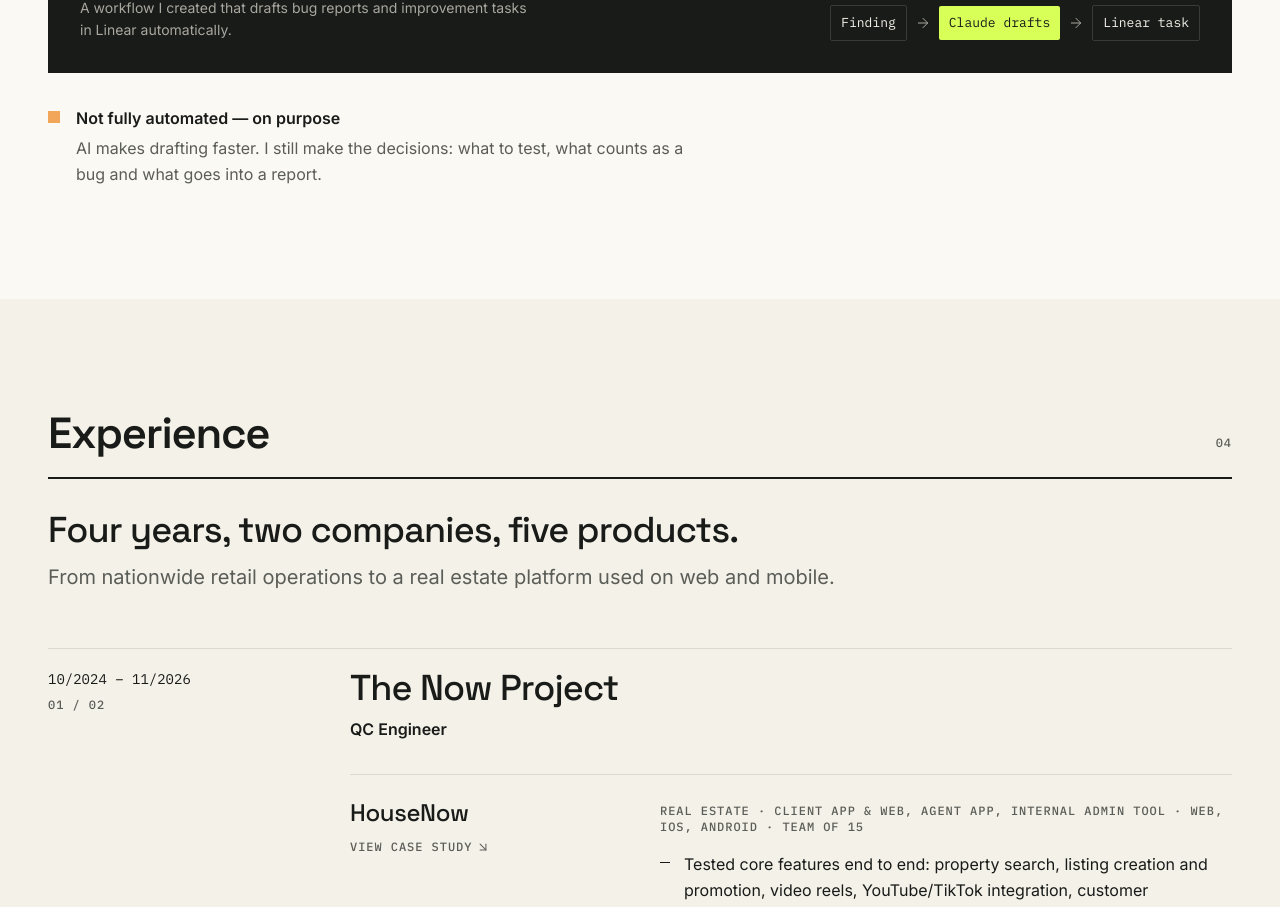
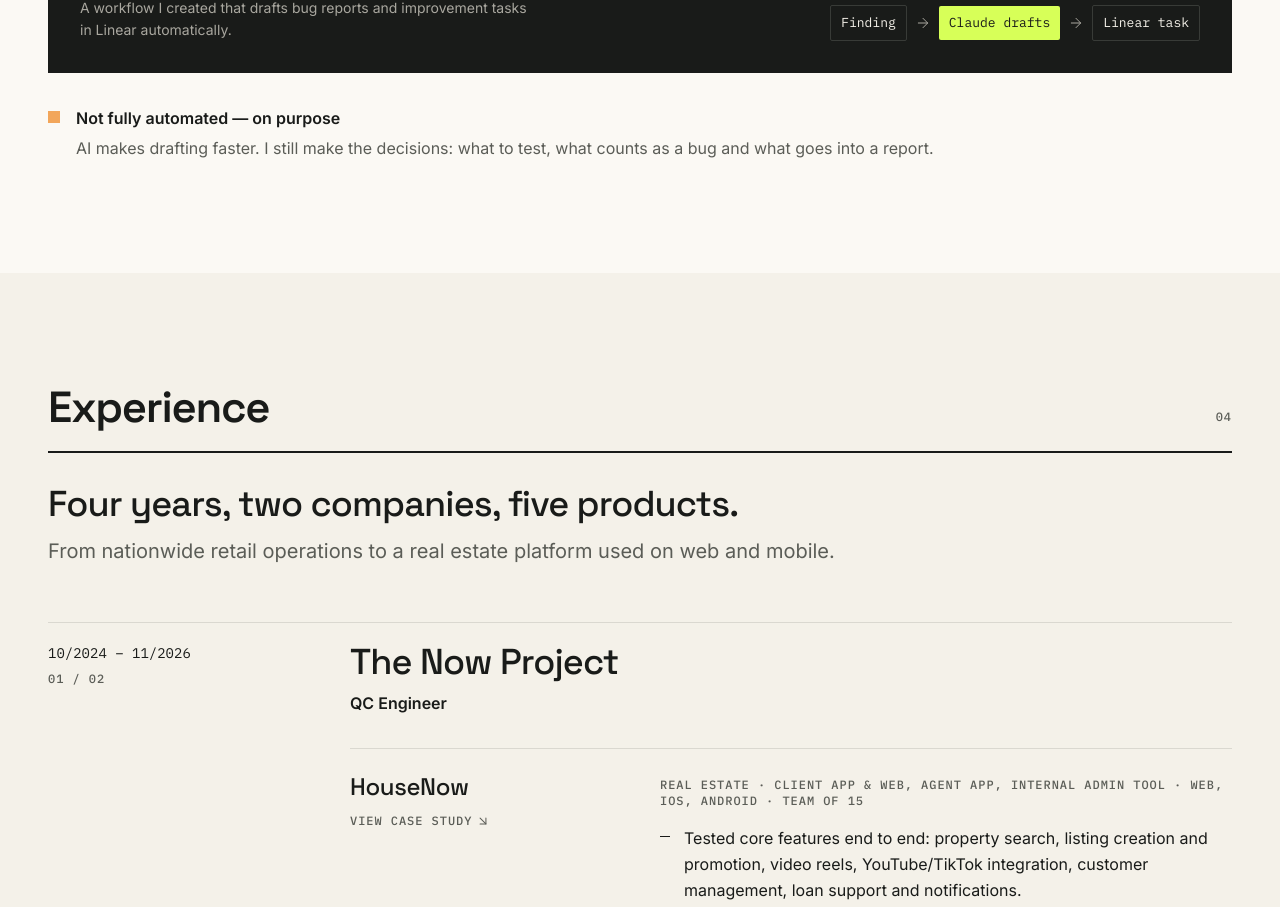
Before and after one commit to nhudao11/dao-portfolio, a Next.js app: page / in a window 1280 px wide. Shown: the part 4097-5004 px from the top of the page. Built offline with nearby package versions, Linux system fonts and the light colour scheme; no server answers.

Commit message:
AI note on one line
Co-Authored-By: Claude Opus 5.5 <noreply@anthropic.com>
Claude-Session: https://claude.ai/code/session_01KwWK1ABy26hykB83YgEFh9

```diff
--- a/components/sections/AIWorkflow.tsx
+++ b/components/sections/AIWorkflow.tsx
@@ -82,7 +82,7 @@ export function AIWorkflow() {
             <span className="mt-1.5 h-3 w-3 bg-orange" aria-hidden />
             <div>
               <p className="font-semibold">{a.noteTitle}</p>
-              <p className="mt-1 max-w-prose text-muted">{a.note}</p>
+              <p className="mt-1 text-muted">{a.note}</p>
             </div>
           </Reveal>
         </div>
```
